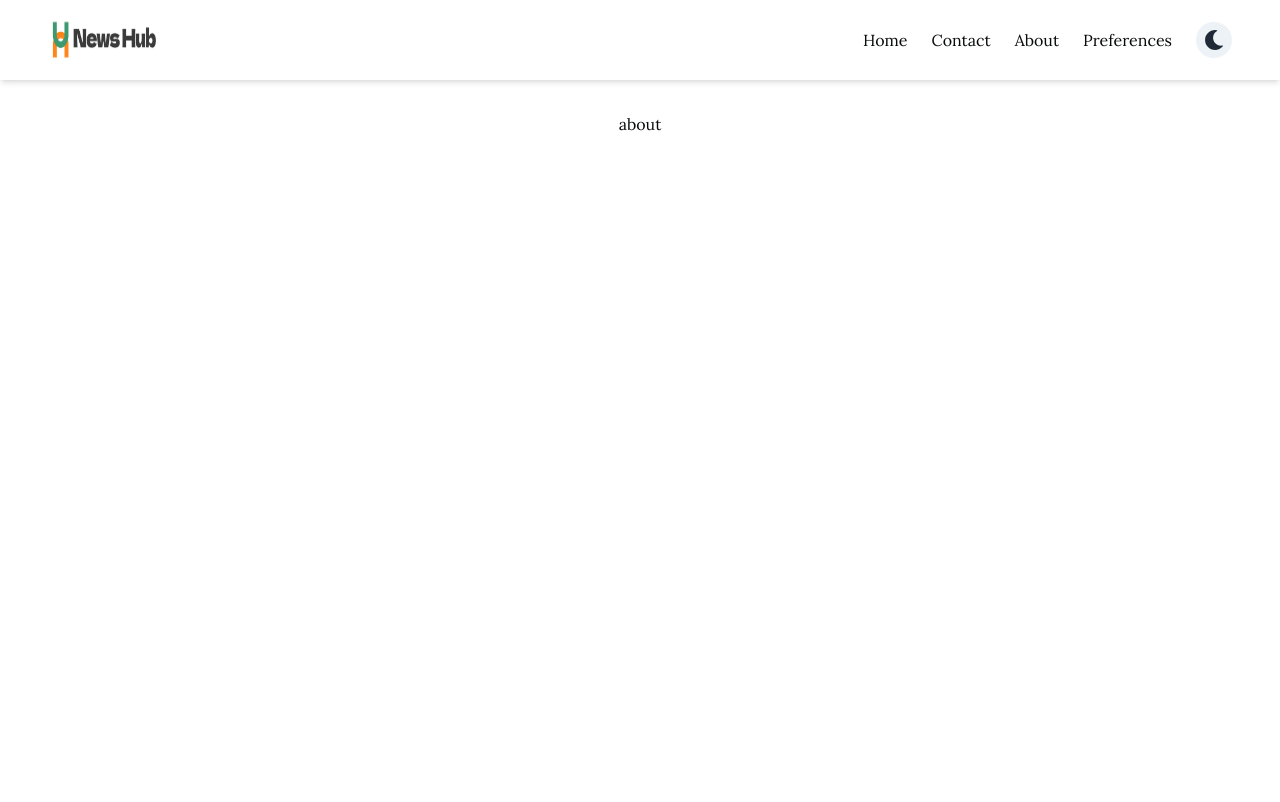
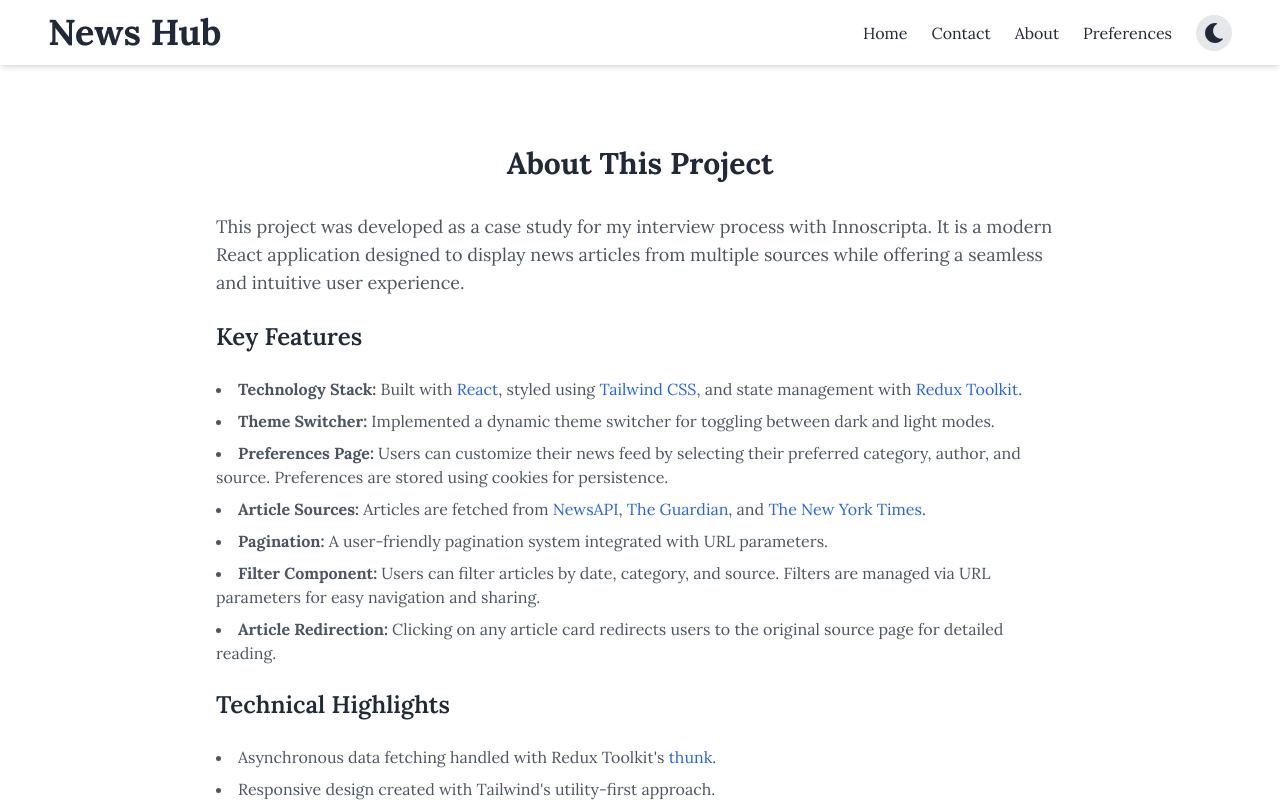
Before and after one commit to tannaz97shr/news-hub, a React (Create React App) app: page /about in a window 1280 px wide. Shown: the top 802 px of the page. Built offline with nearby package versions, Linux system fonts and the light colour scheme; a web font is replaced by a local one.

Commit message:
feat: go to next page while filtering by keyword

```diff
--- a/src/components/Filter/index.tsx
+++ b/src/components/Filter/index.tsx
@@ -66,7 +66,7 @@ const Filter = () => {
         <span>Filters</span>
       </button>
       {isModalOpen && (
-        <div className="fixed inset-0 bg-black bg-opacity-50 flex items-center justify-center z-50">
+        <div className="fixed inset-0 bg-blackWithOpacity dark:bg-whiteWithOpacity flex items-center justify-center z-50">
           <div className="bg-white w-11/12 max-w-md rounded-lg p-4 relative">
             <h2 className="text-lg font-bold mb-4">Filters</h2>
             <FilterForm
--- a/src/components/Layout/index.tsx
+++ b/src/components/Layout/index.tsx
@@ -8,7 +8,7 @@ const Layout = () => {
       <div className="flex min-h-[100vh] flex-col bg-background-primary">
         <Loading />
         <Menu />
-        <div className="p-4 md:p-8 max-w-7xl mx-auto">
+        <div className="p-4 md:p-8 max-w-7xl mx-auto w-full">
           <Outlet />
         </div>
       </div>
--- a/src/components/Loading/index.tsx
+++ b/src/components/Loading/index.tsx
@@ -8,7 +8,7 @@ const Loading: React.FC = () => {
   if (!isLoading) return null;
 
   return (
-    <div className="fixed inset-0 bg-gray-900 bg-opacity-50 flex justify-center items-center z-50">
+    <div className="fixed inset-0 bg-blackWithOpacity dark:bg-whiteWithOpacity flex justify-center items-center z-[60]">
       <div className="border-t-4 border-b-4 border-white w-16 h-16 rounded-full animate-spin"></div>
     </div>
   );
--- a/src/components/Menu/index.tsx
+++ b/src/components/Menu/index.tsx
@@ -15,7 +15,7 @@ const Menu = () => {
       <div className="mx-auto py-3 px-4  md:px-12 flex justify-between items-center w-full shadow-md">
         <div className="text-2xl font-bold">
           <a href="/">
-            <img className="w-28 h-14" src={"/assets/logo.png"} alt={"logo"} />
+            <span className=" text-4xl">News Hub</span>
           </a>
         </div>
         <nav className="hidden md:flex space-x-6 items-center">
@@ -44,7 +44,7 @@ const Menu = () => {
       </div>
 
       {isOpen && (
-        <div className="fixed inset-0 bg-black bg-opacity-50 z-40 md:hidden">
+        <div className="fixed inset-0 bg-blackWithOpacity dark:bg-whiteWithOpacity z-40 md:hidden">
           <div className="bg-background-primary w-3/4 h-full p-6">
             <button
               className="text-2xl mb-6"
--- a/src/index.css
+++ b/src/index.css
@@ -3,41 +3,42 @@
 @tailwind utilities;
 
 :root {
-  --background: #ffffff;
-  --background-secondary: #f7fafc;
-  --text: #080a0b;
-  --text-secondary: #5d5d5b;
-  --border: rgb(226, 232, 240);
-  --highlight: #6429ff;
+  --background: #ffffff; /* White */
+  --background-secondary: #f7fafc; /* Light gray */
+  --text: #1f2937; /* Dark gray */
+  --text-secondary: #4b5563; /* Medium gray */
+  --border: #e5e7eb; /* Light gray */
+  --highlight: #6366f1; /* Blue (highlight color, you can adjust this) */
 
-  --blue-600: #2563eb;
-  --blue-700: #1d4ed8;
-  --gray-400: #cbd5e1;
-  --gray-600: #4b5563;
-  --gray-900: #111827;
-  --gray-200: #edf2f7;
-  --gray-300: #e2e8f0;
-  --black: #000000;
-  --white: #ffffff;
+  --blue-600: #2563eb; /* Tailwind Blue 600 */
+  --blue-700: #1d4ed8; /* Tailwind Blue 700 */
+  --gray-400: #d1d5db; /* Tailwind Gray 400 */
+  --gray-600: #4b5563; /* Tailwind Gray 600 */
+  --gray-900: #111827; /* Tailwind Gray 900 */
+  --gray-200: #e5e7eb; /* Tailwind Gray 200 */
+  --gray-100: #f3f4f6; /* Tailwind Gray 100 */
+  --gray-300: #e2e8f0; /* Tailwind Gray 300 */
+  --black: #000000; /* Black */
+  --white: #ffffff; /* White */
 }
+:root.dark {
+  --background: #181a1b; /* Dark background */
+  --background-secondary: #242526; /* Dark secondary background */
+  --text: #e4e4e5; /* Light gray text */
+  --text-secondary: #a1a1a1; /* Light gray secondary text */
+  --border: #374151; /* Darker gray border */
+  --highlight: #8a63ff; /* Purple highlight */
 
-:root.dark {
-  --background: #181a1b;
-  --background-secondary: #242526;
-  --text: #e4e4e5;
-  --text-secondary: #a1a1a1;
-  --border: rgb(55, 65, 81);
-  --highlight: #8a63ff;
-
-  --blue-600: #1e40af;
-  --blue-700: #1e3a8a;
-  --gray-400: #9ca3af;
-  --gray-600: #4b5563;
-  --gray-900: #1f2937;
-  --gray-200: #374151;
-  --gray-300: #4b5563;
-  --black: #000000;
-  --white: #ffffff;
+  --blue-600: #1e40af; /* Tailwind Blue 600 for dark theme */
+  --blue-700: #1e3a8a; /* Tailwind Blue 700 for dark theme */
+  --gray-400: #9ca3af; /* Tailwind Gray 400 for dark theme */
+  --gray-600: #6b7280; /* Tailwind Gray 600 for dark theme */
+  --gray-900: #1f2937; /* Tailwind Gray 900 for dark theme */
+  --gray-200: #e5e7eb; /* Light gray for dark theme */
+  --gray-100: #f3f4f6; /* Light gray for dark theme */
+  --gray-300: #4b5563; /* Medium gray for dark theme */
+  --black: #000000; /* Black */
+  --white: #ffffff; /* White */
 }
 
 body {
@@ -51,3 +52,20 @@ body {
   -webkit-box-orient: vertical;
   -webkit-line-clamp: 2;
 }
+
+.dark .css-13cymwt-control {
+  background-color: var(--background) !important;
+}
+.dark .css-t3ipsp-control {
+  background-color: var(--background) !important;
+}
+
+.dark .css-1nmdiq5-menu {
+  background-color: var(--background) !important;
+}
+
+.dark .css-1nmdiq5-menu div div:hover {
+  background-color: var(--gray-600) !important;
+}
+
+/* <div class="css-1nmdiq5-menu"><div class="css-qr46ko" role="listbox" aria-multiselectable="true" id="react-select-5-listbox"><div class="css-d7l1ni-option" aria-disabled="false" id="react-select-5-option-0" tabindex="-1" role="option">Technology</div><div class="css-10wo9uf-option" aria-disabled="false" id="react-select-5-option-1" tabindex="-1" role="option">Sports</div><div class="css-10wo9uf-option" aria-disabled="false" id="react-select-5-option-2" tabindex="-1" role="option">Health</div></div></div> */
--- a/src/pages/About.tsx
+++ b/src/pages/About.tsx
@@ -1,5 +1,102 @@
 const About = () => {
-  return <div>about</div>;
+  return (
+    <div className="max-w-4xl mx-auto py-12 px-6 bg-background-primary dark:bg-background-primary">
+      <h1 className="text-3xl font-bold text-center mb-8 text-text-primary dark:text-text-primary">
+        About This Project
+      </h1>
+      <div className="space-y-6">
+        <p className="text-lg text-text-secondary dark:text-text-secondary">
+          This project was developed as a case study for my interview process
+          with Innoscripta. It is a modern React application designed to display
+          news articles from multiple sources while offering a seamless and
+          intuitive user experience.
+        </p>
+
+        <h2 className="text-2xl font-semibold text-text-primary dark:text-text-secondary">
+          Key Features
+        </h2>
+        <ul className="list-disc list-inside space-y-2 text-text-secondary dark:text-text-secondary">
+          <li>
+            <strong>Technology Stack:</strong> Built with{" "}
+            <span className="text-blue-600 dark:text-blue-600">React</span>,
+            styled using{" "}
+            <span className="text-blue-600 dark:text-blue-600">
+              Tailwind CSS
+            </span>
+            , and state management with{" "}
+            <span className="text-blue-600 dark:text-blue-600">
+              Redux Toolkit
+            </span>
+            .
+          </li>
+          <li>
+            <strong>Theme Switcher:</strong> Implemented a dynamic theme
+            switcher for toggling between dark and light modes.
+          </li>
+          <li>
+            <strong>Preferences Page:</strong> Users can customize their news
+            feed by selecting their preferred category, author, and source.
+            Preferences are stored using cookies for persistence.
+          </li>
+          <li>
+            <strong>Article Sources:</strong> Articles are fetched from{" "}
+            <span className="text-blue-600 dark:text-blue-600">NewsAPI</span>,{" "}
+            <span className="text-blue-600 dark:text-blue-600">
+              The Guardian
+            </span>
+            , and{" "}
+            <span className="text-blue-600 dark:text-blue-600">
+              The New York Times
+            </span>
+            .
+          </li>
+          <li>
+            <strong>Pagination:</strong> A user-friendly pagination system
+            integrated with URL parameters.
+          </li>
+          <li>
+            <strong>Filter Component:</strong> Users can filter articles by
+            date, category, and source. Filters are managed via URL parameters
+            for easy navigation and sharing.
+          </li>
+          <li>
+            <strong>Article Redirection:</strong> Clicking on any article card
+            redirects users to the original source page for detailed reading.
+          </li>
+        </ul>
+
+        <h2 className="text-2xl font-semibold text-text-primary dark:text-text-secondary">
+          Technical Highlights
+        </h2>
+        <ul className="list-disc list-inside space-y-2 text-text-secondary dark:text-text-secondary">
+          <li>
+            Asynchronous data fetching handled with Redux Toolkit's{" "}
+            <span className="text-blue-600 dark:text-blue-600">thunk</span>.
+          </li>
+          <li>
+            Responsive design created with Tailwind's utility-first approach.
+          </li>
+          <li>
+            Preference persistence implemented using{" "}
+            <span className="text-blue-600 dark:text-blue-600">js-cookie</span>.
+          </li>
+          <li>
+            Clean routing and navigation powered by{" "}
+            <span className="text-blue-600 dark:text-blue-600">
+              React Router
+            </span>
+            .
+          </li>
+        </ul>
+
+        <p className="text-lg text-text-secondary dark:text-text-secondary">
+          This application demonstrates my ability to build scalable and
+          maintainable front-end applications, integrate APIs, and ensure a
+          smooth user experience.
+        </p>
+      </div>
+    </div>
+  );
 };
 
 export default About;
--- a/tailwind.config.js
+++ b/tailwind.config.js
@@ -8,6 +8,8 @@ module.exports = {
         lora: ["Lora", "serif"],
       },
       colors: {
+        blackWithOpacity: "rgba(0, 0, 0, 0.5)",
+        whiteWithOpacity: "rgba(255, 255, 255, 0.5)",
         background: {
           primary: "var(--background)",
           secondary: "var(--background-secondary)",
@@ -23,11 +25,12 @@ module.exports = {
           700: "var(--blue-700)",
         },
         gray: {
+          100: "var(--gray-100)",
+          200: "var(--gray-200)",
+          300: "var(--gray-300)",
           400: "var(--gray-400)",
           600: "var(--gray-600)",
           900: "var(--gray-900)",
-          200: "var(--gray-200)",
-          300: "var(--gray-300)",
         },
         black: "var(--black)",
         white: "var(--white)",
```
Also changed, not shown: src/components/Pagination/index.tsx (+6 -8 lines), src/components/Search/index.tsx (+14 -4 lines), src/pages/Contact.tsx (+33 -1 lines), src/pages/Preferences.tsx (+15 -13 lines), 2 other files (tests, documents, lock files or other folders).
